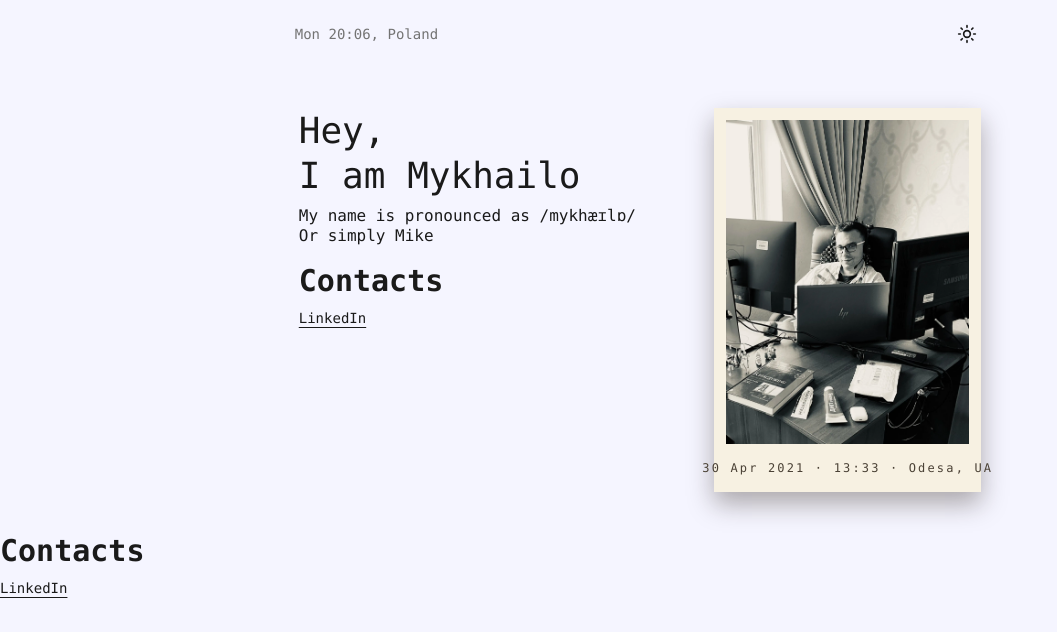
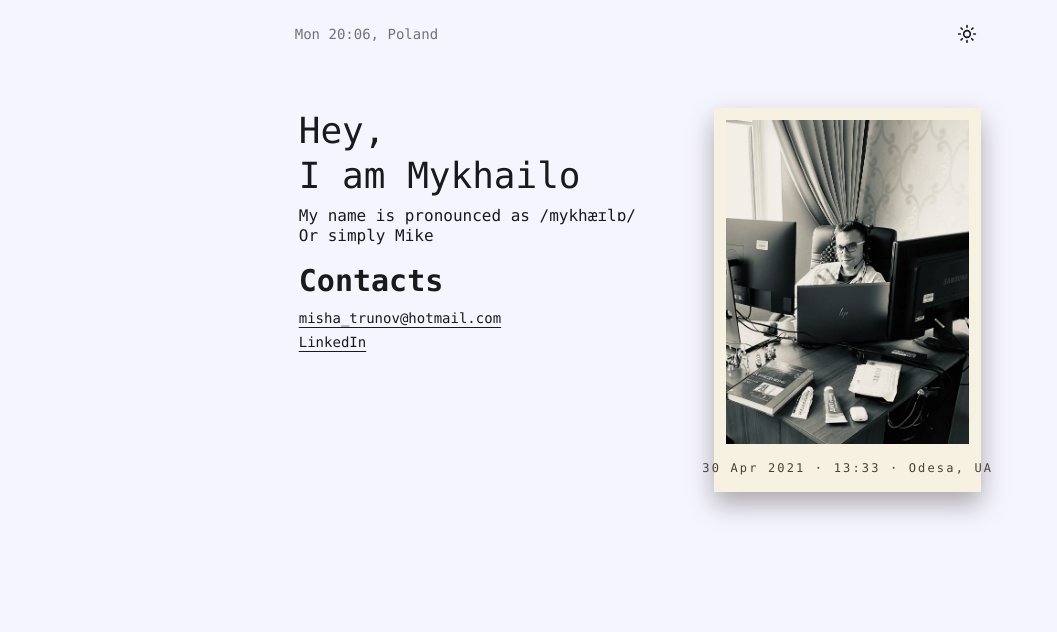
Before and after one commit to LazyMisha/mike-landing, a Next.js app: page / in a window 1280 px wide. Shown: the top 632 px of the page, without its empty margins (0-1057 px from the left). Built offline with nearby package versions, Linux system fonts and the light colour scheme.

Commit message:
feat: remove Contact component from Home and update personal info with email and LinkedIn

```diff
--- a/src/app/page.tsx
+++ b/src/app/page.tsx
@@ -1,13 +1,11 @@
 import { Header } from "@/components/Header";
 import { Hero } from "@/components/Hero";
-import { Contact } from "@/components/Contact";
 
 export default function Home() {
   return (
     <div className="min-h-screen bg-background text-foreground">
       <Header />
       <Hero />
-      <Contact />
     </div>
   );
 }
--- a/src/lib/data.ts
+++ b/src/lib/data.ts
@@ -2,8 +2,8 @@ export const personalInfo = {
   name: "Mykhailo",
   tagline: "Creative software engineer passionate about functional design.",
   location: "Poland",
-  email: "",
-  linkedin: "https://linkedin.com/in/mikhailo-trunov",
+  email: "misha_trunov@hotmail.com",
+  linkedin: "https://www.linkedin.com/in/misha-trunov/",
 };
 
 export const heroInfo = {
```
